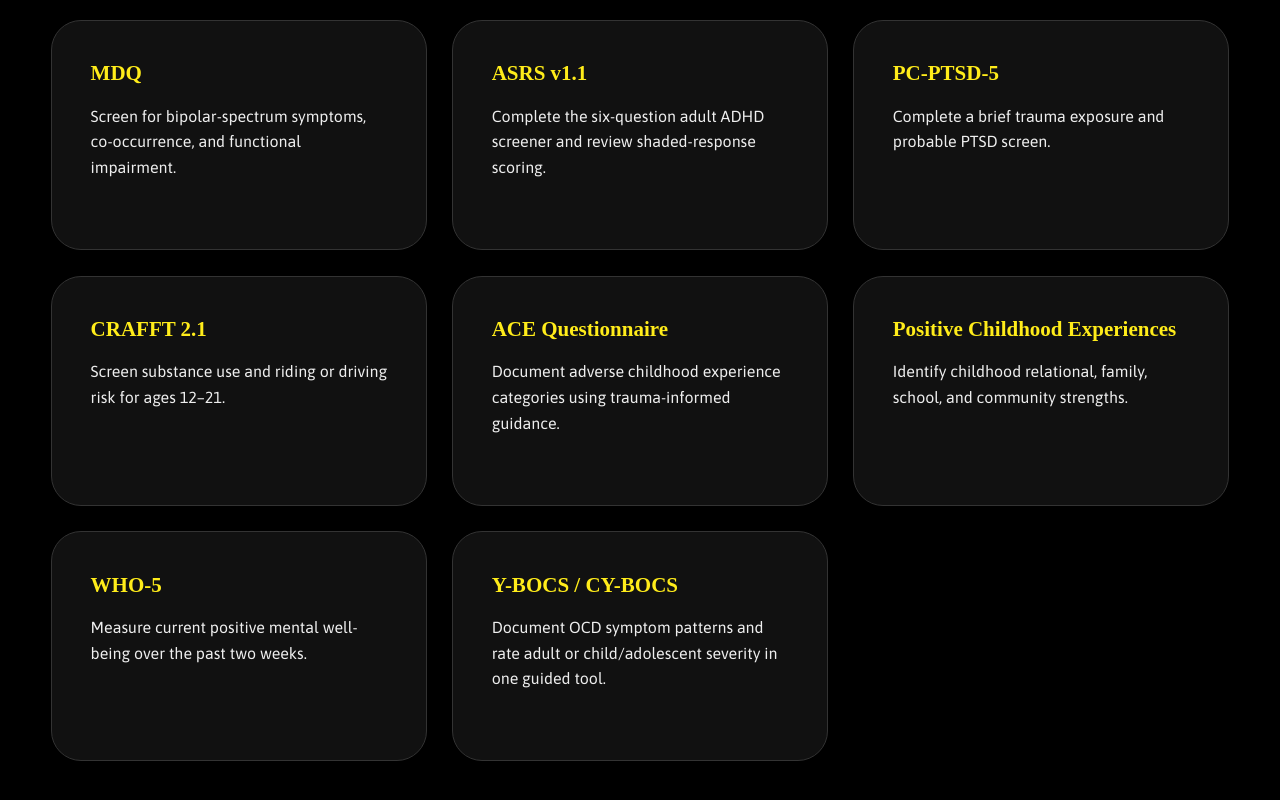
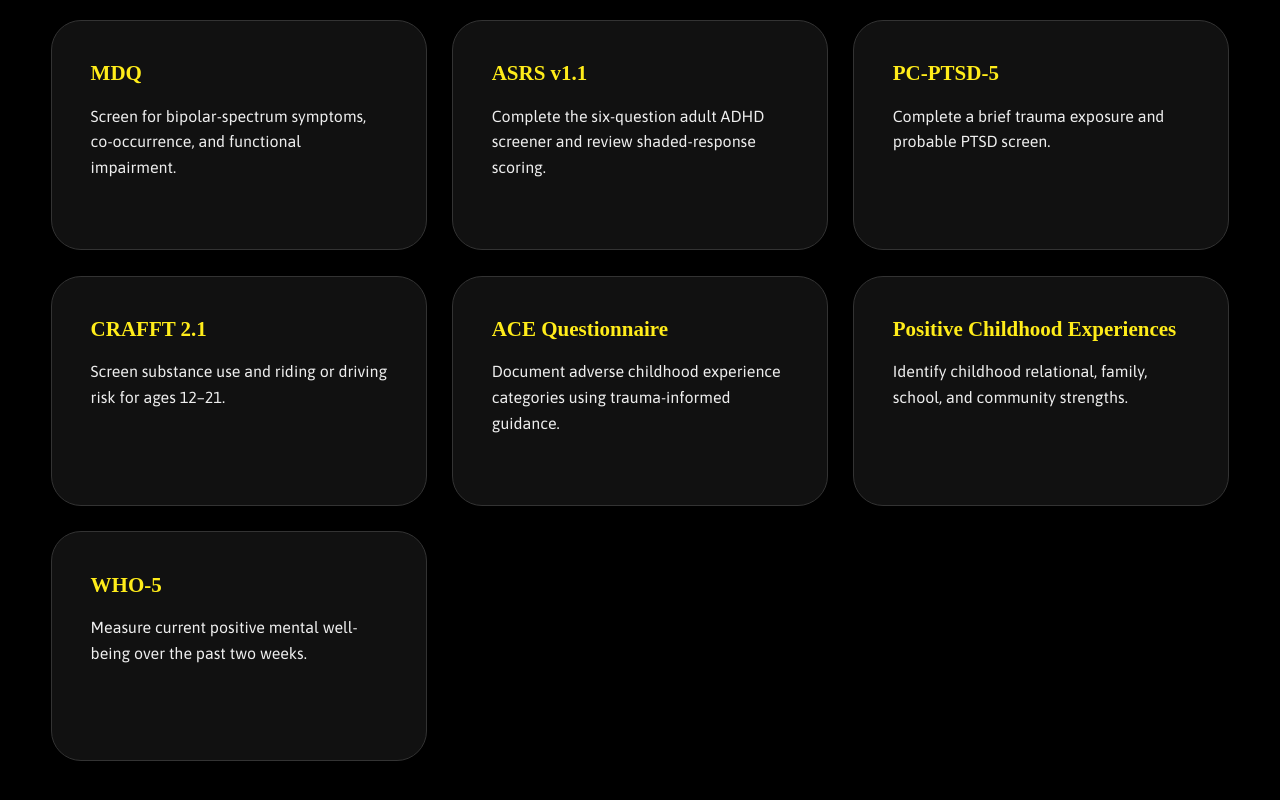
Before and after one commit to sarah-problem/workbench, a plain HTML site: page index.html in a window 1280 px wide. Shown: the part 844-1644 px from the top of the page. Drawn offline with Linux system fonts and the light colour scheme; a web font is replaced by a local one.

Commit message:
Add files via upload

```diff
--- a/index.html
+++ b/index.html
@@ -61,7 +61,6 @@
         <a class="tool-card" href="brief-assessment.html?measure=ace"><h3>ACE Questionnaire</h3><p>Document adverse childhood experience categories using trauma-informed guidance.</p></a>
         <a class="tool-card" href="brief-assessment.html?measure=pce"><h3>Positive Childhood Experiences</h3><p>Identify childhood relational, family, school, and community strengths.</p></a>
         <a class="tool-card" href="brief-assessment.html?measure=who5"><h3>WHO-5</h3><p>Measure current positive mental well-being over the past two weeks.</p></a>
-        <a class="tool-card" href="ybocs.html"><h3>Y-BOCS / CY-BOCS</h3><p>Document OCD symptom patterns and rate adult or child/adolescent severity in one guided tool.</p></a>
       </div>
     </section>
   </main>
```
